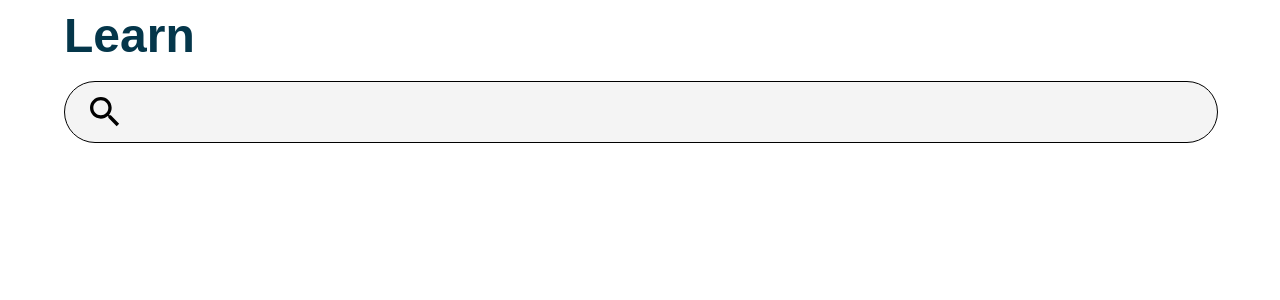
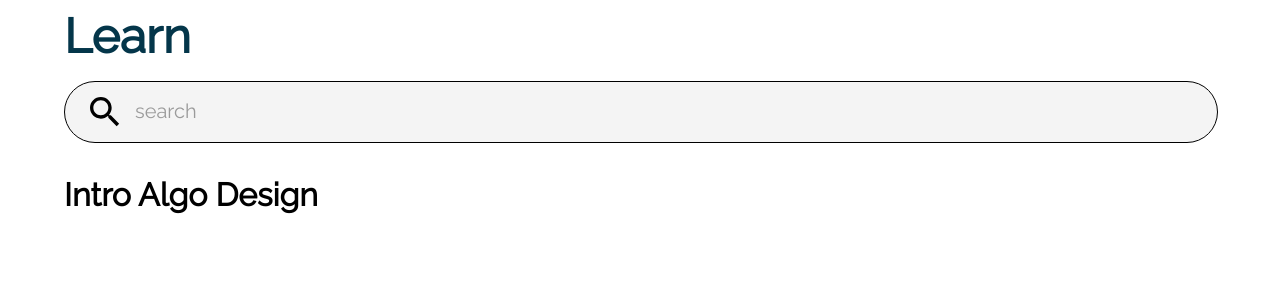
Before and after one commit to ofast-team/frontend, a React (Create React App) app: page /learn in a window 1280 px wide. Shown: the top 300 px of the page. Built offline with nearby package versions, Linux system fonts and the light colour scheme.

Commit message:
add lesson group

```diff
--- a/src/App.css
+++ b/src/App.css
@@ -1,3 +1,5 @@
+@import url('https://fonts.googleapis.com/css2?family=Raleway&display=swap');
+
 .mainDiv {
   text-align: center;
   padding-top: 10%;
--- a/src/App.tsx
+++ b/src/App.tsx
@@ -19,6 +19,10 @@ const theme = createTheme({
     h3: {
       fontSize: '3rem',
       fontWeight: 'bold',
+    },
+    h4: {
+      fontSize: '2rem',
+      fontWeight: 600
     },
     body1: {
       fontSize: '1.25rem',
--- a/src/pages/LearnPage.tsx
+++ b/src/pages/LearnPage.tsx
@@ -1,6 +1,6 @@
 import React from 'react'
-import { Container, Typography, InputBase } from '@mui/material'
-import SearchIcon from '@mui/icons-material/Search';
+import { Box, Container, Typography, InputBase } from '@mui/material'
+import SearchIcon from '@mui/icons-material/Search'
 
 const verticallyCenter = {
   position: 'absolute',
@@ -28,8 +28,35 @@ function SearchBar() {
           left: 70,
           width: 'calc(100% - 100px)'
         }}
+        placeholder='search'
       />
     </div>
+  )
+}
+
+interface LessonGroupProps {
+  title: string;
+  children: React.ReactNode;
+}
+
+function LessonGroup({ title, children }: LessonGroupProps) {
+  return (
+    <Box sx={{ mt: 4 }}>
+      <Typography variant="h4" gutterBottom>
+        {title}
+      </Typography>
+      {children}
+    </Box>
+  )
+}
+
+interface LessonProps {
+  title: string;
+}
+
+function Lesson({ title }: LessonProps) {
+  return (
+    <></>
   )
 }
 
@@ -40,6 +67,9 @@ export default function LearnPage() {
         Learn
       </Typography>
       <SearchBar />
+      <LessonGroup title="Intro Algo Design">
+        <Lesson title="Brute Force"/>
+      </LessonGroup>
     </Container>
   )
 }
```
